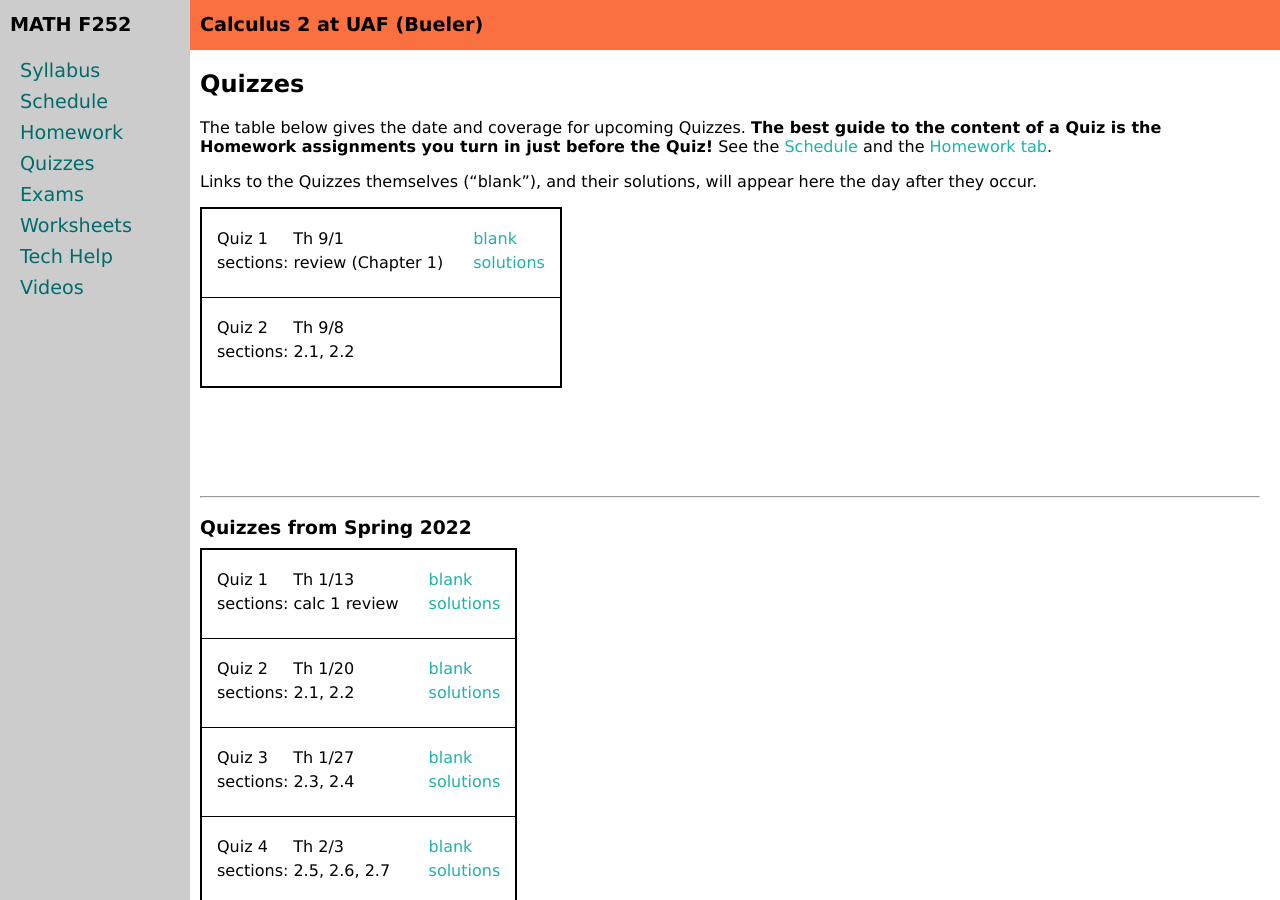
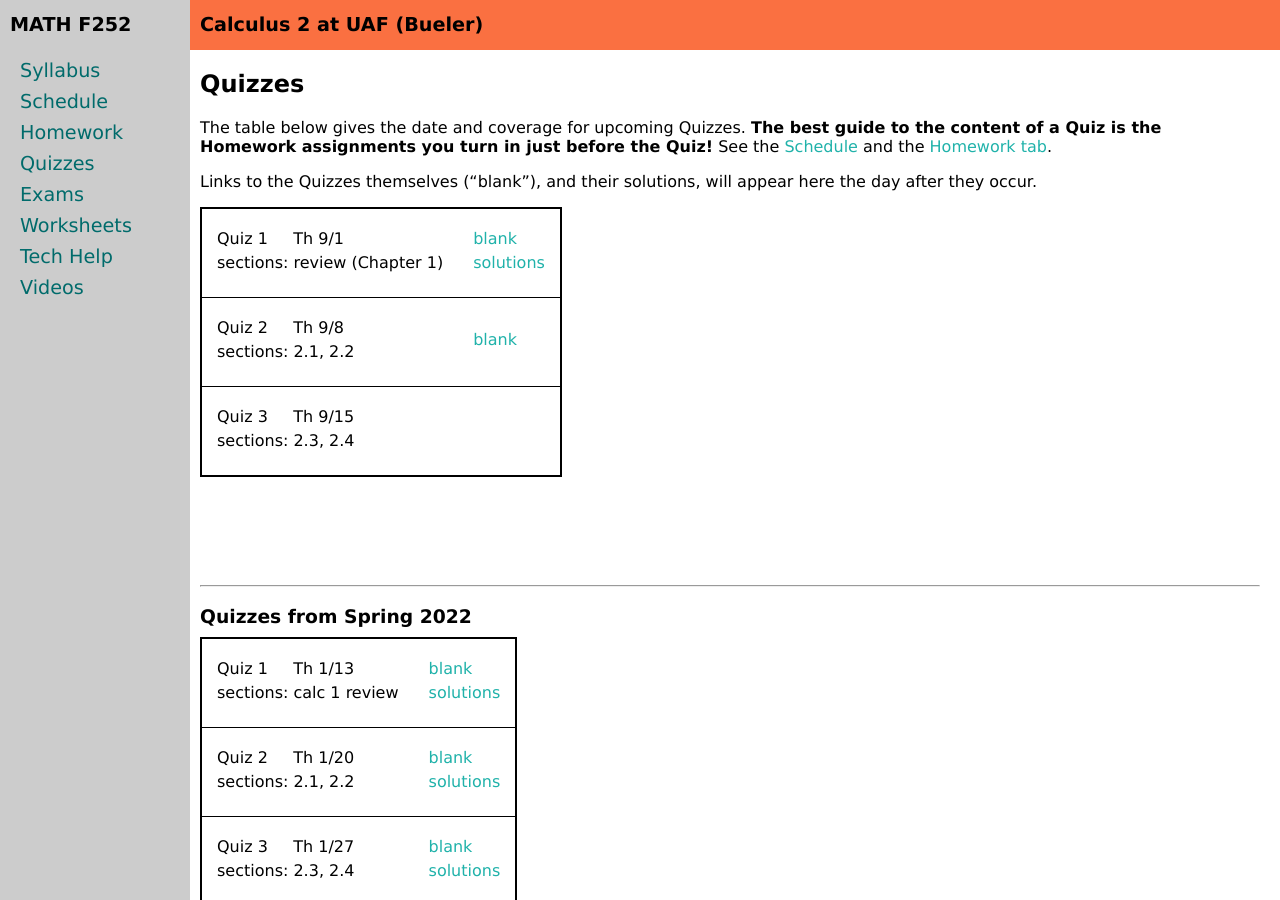
Before and after one commit to uaf-math/calc2, a Jekyll site: the page built from quizzes.md, in a window 1280 px wide and 900 px high. Built offline with Jekyll 4.4.1, drawn with Linux system fonts in a browser that asks for light colours.

Commit message:
post  quiz 2

```diff
--- a/_data/quizzes.yml
+++ b/_data/quizzes.yml
@@ -9,5 +9,10 @@ quizzes:
 - name: Quiz 2
   date: 9/8
   sections: 2.1, 2.2
-  #blank: quiz1.pdf
-  #solutions: quiz1solns.pdf
+  blank: quiz2.pdf
+  #solutions: quiz2solns.pdf
+- name: Quiz 3
+  date: 9/15
+  sections: 2.3, 2.4
+  #blank: quiz3.pdf
+  #solutions: quiz3solns.pdf
```
Also changed, not shown: 1 other file.
